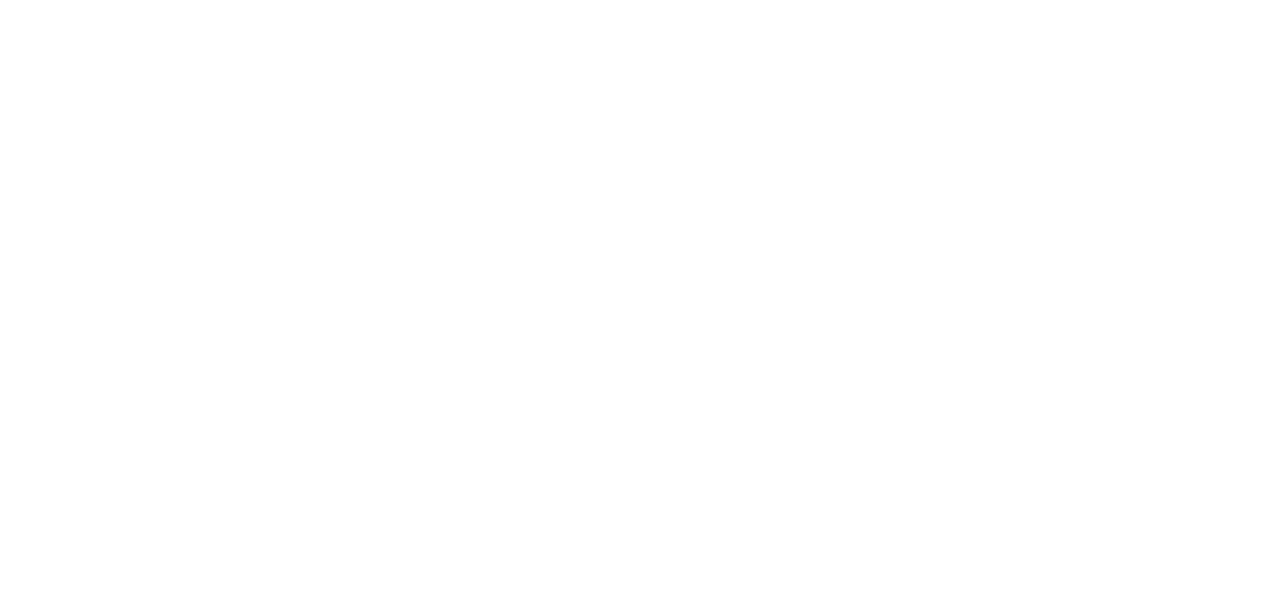
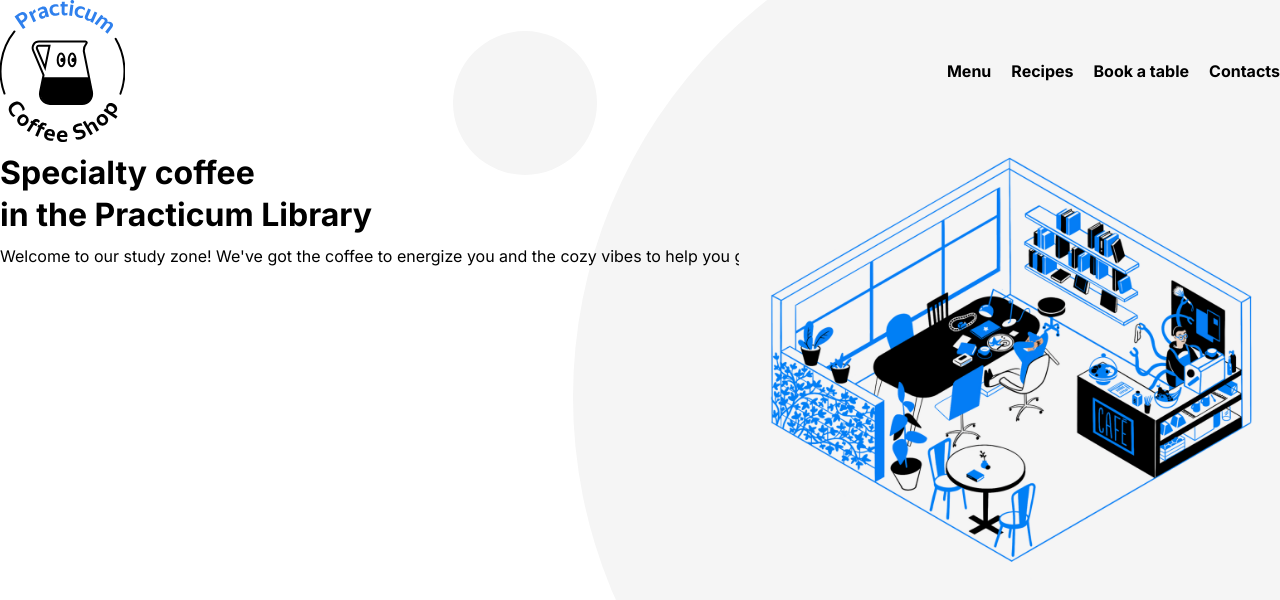
Before and after one commit to kehrenclou/web_project_2, a plain HTML site: page index.html in a window 1280 px wide. Drawn offline with Linux system fonts and the light colour scheme.

Commit message:
changes before flight

```diff
--- /dev/null
+++ b/blocks/header.css
@@ -0,0 +1,60 @@
+.header {
+    background-image: url("../images/background_header.svg");
+    background-color: #FFF;
+    background-position: center;
+    background-repeat: no-repeat;
+    background-size: cover;
+    /* background: #fff url("../images/background_header.svg") center no-repeat cover; */
+    box-sizing:border-box;
+    height: 100vh;/* check this it is wonky on big screen*/
+    position: relative;
+}
+.logo{
+    left: 30px;
+    top: 30px;
+    /*if this is called .logo instead of header__logo is it ok for it to be in the header.css sheet*/
+}
+.nav{
+display: flex;
+justify-content:space-between;
+align-items: center;
+z-index:1;
+}
+.nav-list{
+display: flex;
+column-gap: 20px ;
+align-items: center;
+
+list-style-type: none;
+}
+.nav-list__item{
+
+}
+.nav__link{
+    color:#000;
+    text-decoration: none;
+    font-weight: bold;
+    transition: color 0.25s linear;
+}
+.nav__link:hover{
+    color:#2F80ED;
+}
+.header__title{
+
+}
+.header__span-accent{
+
+}
+.header__description{
+
+}
+.header__image{
+top: 124px;
+right:5px;
+position: absolute;
+z-index: 0;
+max-width: 536px;/*check this edges still showing - ?make the background image in a separate container?*/
+}
+.header__footer{
+
+}
--- a/index.html
+++ b/index.html
@@ -11,19 +11,56 @@
     <title>Practicum Coffee Shop</title>
     <link rel="stylesheet" href="./pages/index.css">
     <link rel="icon" type="images/x-icon" href="./favicon_coffee_bean.ico">
-    <link rel="stylesheet" href="./pages/index.css">
+
 
     <link rel="preconnect" href="https://fonts.googleapis.com">
     <link rel="preconnect" href="https://fonts.gstatic.com" crossorigin>
     <link href="https://fonts.googleapis.com/css2?family=Inter:wght@400;500;700&family=Noto+Serif&display=swap" rel="stylesheet">
 
-    <!-- copied from project 1 - located after title
+    <!-- Delete when not needed copied from project 1 - located after title
       <link rel="stylesheet" href="./styles/normalize.css" />
     <link rel="stylesheet" href="./styles/style.css" />  -->
   </head>
   <body>
     <div class="page">
-      <header></header>
+      <header class="header">
+        <nav class="nav">
+        <!-- should the img go in nav block like project 1 -->
+        <img
+        src="./images/logo_coffee_shop.svg"
+        alt="Practicum Coffee Shop Logo"
+        class="logo">
+
+
+          <ul class="nav-list">
+            <li class="nav-list__item">
+              <a href="#" class="nav__link">Menu</a>
+            </li>
+            <li class="nav-list__item">
+              <a href="#" class="nav__link">Recipes</a>
+            </li>
+            <li class="nav-list__item">
+              <a href="#" class="nav__link">Book a table</a>
+            </li>
+            <li class="nav-list__item">
+              <a href="#" class="nav__link">Contacts</a>
+            </li>
+          </ul>
+        </nav>
+        <!-- This needs span-accent class -- review -->
+        <h1 class="header__title header__span-accent">Specialty coffee</h1>
+        <h1 class="header__title">in the Practicum Library</h1>
+        <!-- End of span- accent area -->
+        <p class="header__description">Welcome to our study zone!
+          We've got the coffee to energize you and the cozy vibes to help
+          you get creative.
+        </p>
+        <img
+        src="./images/inside_coffee_shop.png"
+        alt="Illustration of the Practicum Library and Coffee Shop"
+        class="header__image">
+<p class="header__footer"></p>
+      </header>
       <main>
         <section class="menu"></section>
         <section class="recipes"></section>
--- a/pages/index.css
+++ b/pages/index.css
@@ -1,2 +1,3 @@
 @import url("./normalize.css");
 @import url("../blocks/page.css");
+@import url("../blocks/header.css")
```
Also changed, not shown: images/background_header.svg (added), images/inside_coffee_shop.png (added), images/logo_coffee_shop.svg (added).
